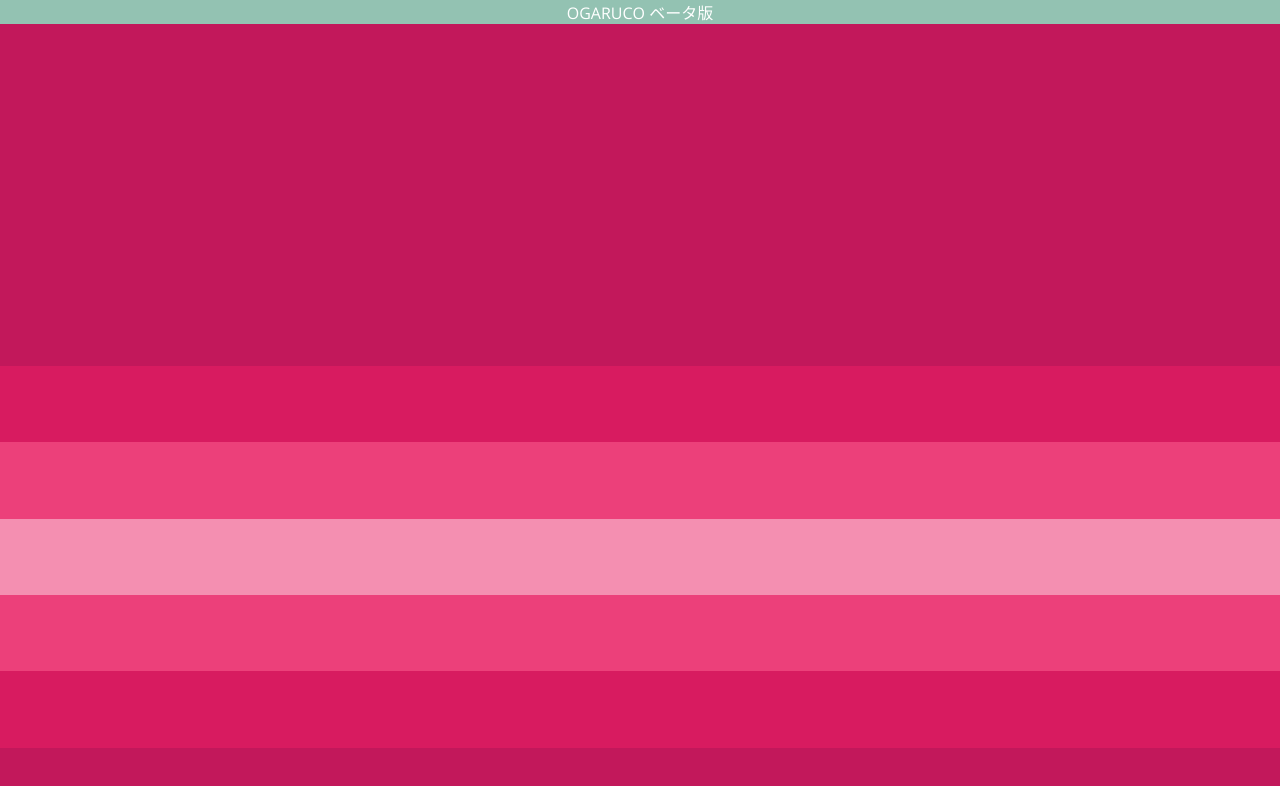
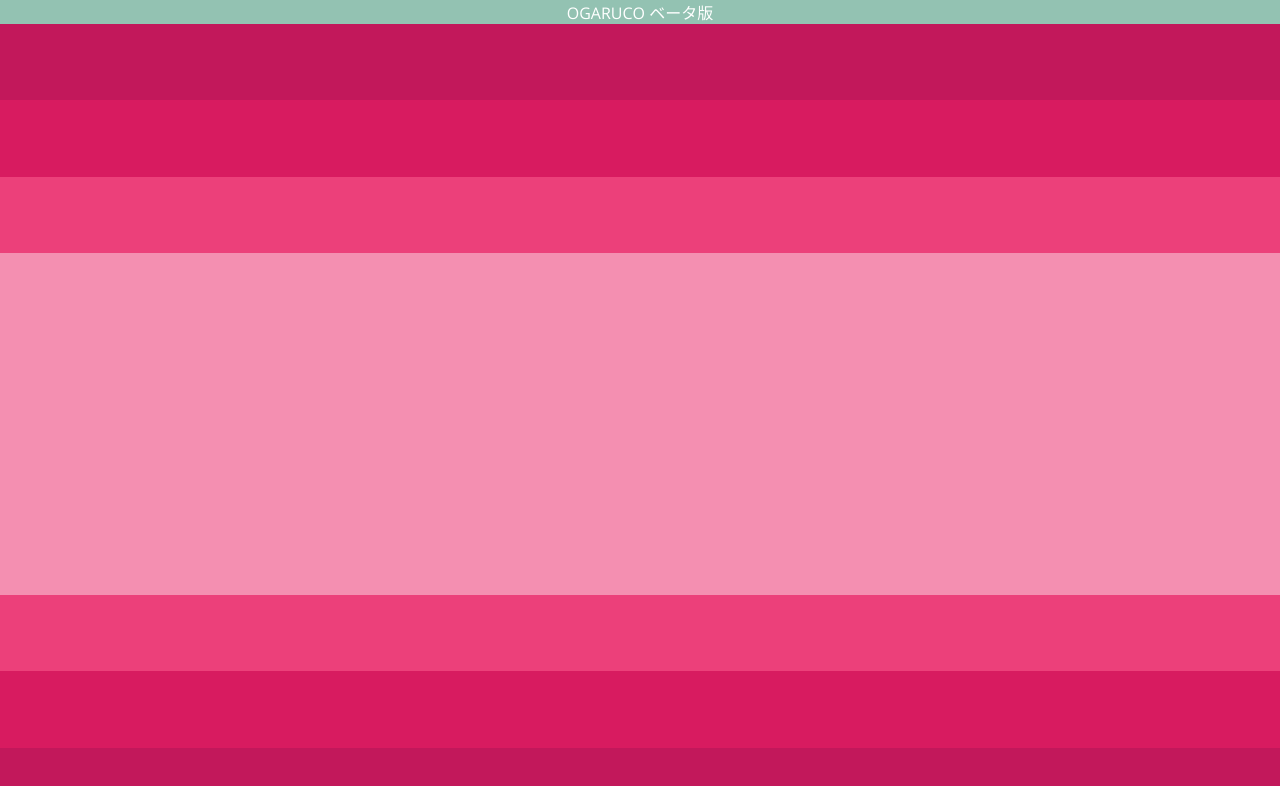
Before and after one commit to howml/ogaruco, a plain HTML site: page index.html in a window 1280 px wide. Drawn offline with nearby package versions, Linux system fonts and the light colour scheme.

Commit message:
Update index.html

```diff
--- a/index.html
+++ b/index.html
@@ -12,7 +12,16 @@
 <body>
 <div id="top">OGARUCO ベータ版</div>
 <ul class="menu">
-	<li id="day0" class="active">
+	<li id="day0">
+		<h2 class="menu-date"></h2>
+	</li>
+	<li id="day1">
+		<h2 class="menu-date"></h2>
+	</li>
+	<li id="day2">
+		<h2 class="menu-date"></h2>
+	</li>
+	<li id="day3" class="active">
 		<h2 class="menu-date"></h2>
 		<div class="menu">
 			<div id="menu-main"></div>
@@ -22,15 +31,6 @@
 			<div id="menu-other"></div>
 			<div id="menu-drink"></div>
 		</div>
-	</li>
-	<li id="day1">
-		<h2 class="menu-date"></h2>
-	</li>
-	<li id="day2">
-		<h2 class="menu-date"></h2>
-	</li>
-	<li id="day3">
-		<h2 class="menu-date"></h2>
 	</li>
 	<li id="day4">
 		<h2 class="menu-date"></h2>
```
